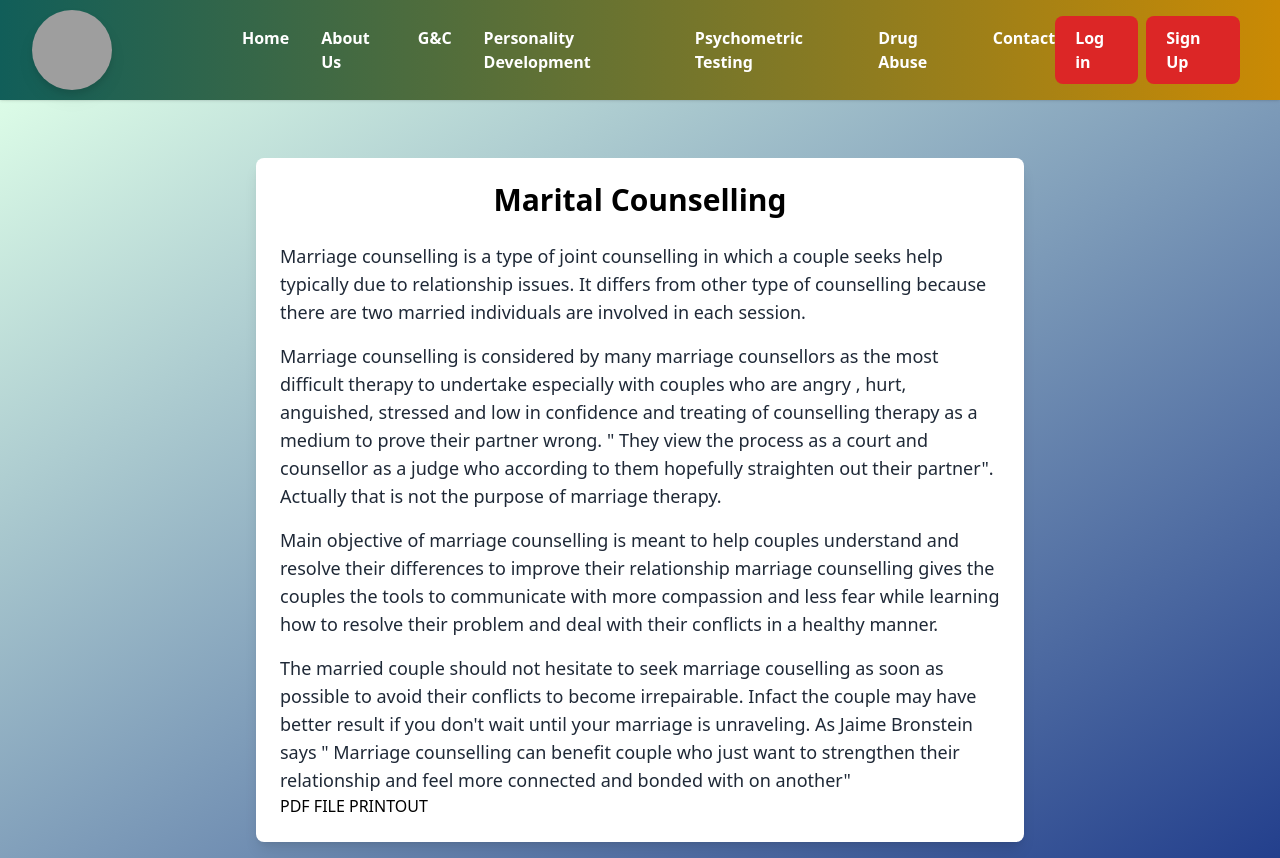
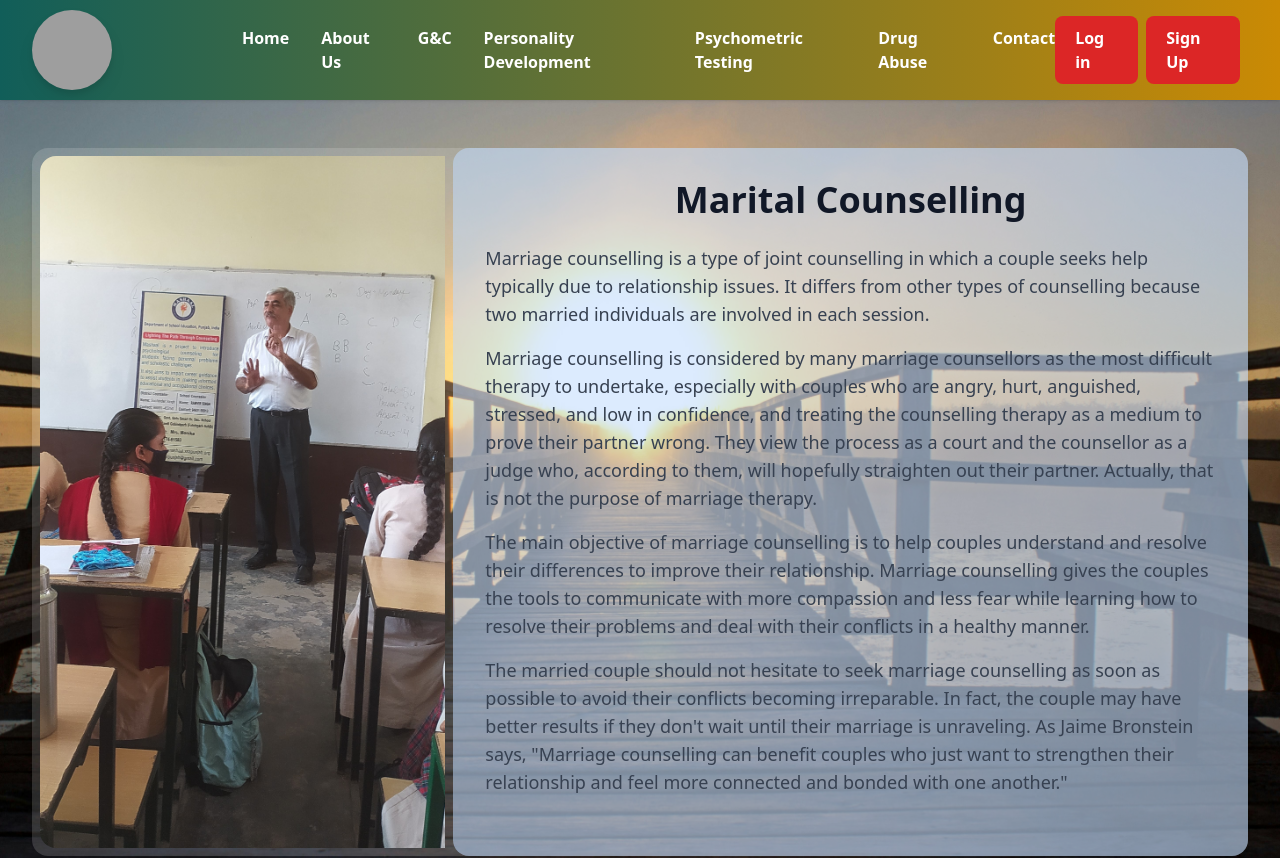
Before and after one commit to Akash17797/PsychometricApp, a React (Vite) app: page /counselling/Marital_Counselling in a window 1280 px wide. Shown: the top 858 px of the page. Built offline with nearby package versions, Linux system fonts and the light colour scheme; grey boxes are pictures that could not be loaded.

Commit message:
Made the changes to all the pages. Now have to amke the final changes

```diff
--- a/src/Components/Counselling/BehavioralCounselling.jsx
+++ b/src/Components/Counselling/BehavioralCounselling.jsx
@@ -1,13 +1,28 @@
-import React from 'react'
+import React from 'react';
+import backgroundImage from '../Counselling/vision.jpg';
 
-function BehavioralCounselling() {
+const BehavioralCounselling = () => {
   return (
-        <div className="bg-gradient-to-br from-green-100 to-blue-900  min-h-screen flex flex-col justify-center items-center">
-            <div className="max-w-4xl p-8 bg-white rounded-lg shadow-lg">
-                <h1 className="text-3xl font-semibold text-center mb-6 ">Behavioral Counselling</h1>
+    <div className="py-12 px-4 sm:px-6 lg:px-8 flex justify-center items-center min-h-screen"
+      style={{
+        backgroundImage: `url(${backgroundImage})`,
+        backgroundSize: 'cover',
+        backgroundRepeat: 'no-repeat',
+        backgroundPosition: 'center'
+      }}
+    >
+      <div className="flex w-full bg-opacity-15 rounded-2xl shadow-lg bg-white">
+        <div className="flex-none w-2/6 m-2">
+          <img src="\src\Components\images\career counselling.jpg" alt="vision" className="rounded-l-2xl h-full object-cover" />
+        </div>
+        <div className="flex-grow p-8">
+          <h1 className="text-4xl font-semibold text-center mb-6">Behavioral Counselling</h1>
+          <div className="mb-12 bg-green-100 p-6 rounded-lg transition duration-300 ease-in-out transform hover:-translate-y-1 hover:scale-105">
             <p className="text-lg text-gray-800 mb-6">
               Behavioral counselling is an umbrella term for types of therapy that treat mental health disorders. It is based on the idea that all behaviors are learned and that behavior can be changed. This form of counselling seeks to identify and help change potentially self-destructive and unhealthy behaviors. The focus of treatment therapy is often on current problems and how to change them.
             </p>
+          </div>
+          <div className="bg-blue-100 p-6 rounded-lg transition duration-300 ease-in-out transform hover:-translate-y-1 hover:scale-105">
             <ul className="list-disc list-inside text-lg text-gray-800 mb-6">
               <li>Behavioral therapy can benefit people with a wide range of disorders.</li>
               <li>Behavioral counselling involves the development and encouragement of desirable behaviors and removal or reduction of undesirable behavior by methods based on learning and reinforcement principles.</li>
@@ -21,7 +36,9 @@ function BehavioralCounselling() {
             </div>
           </div>
         </div>
-    )
-}
+      </div>
+    </div>
+  );
+};
 
-export default BehavioralCounselling
+export default BehavioralCounselling;
--- a/src/Components/Counselling/MaritalCounselling.jsx
+++ b/src/Components/Counselling/MaritalCounselling.jsx
@@ -1,30 +1,39 @@
-import React from 'react'
+import React from 'react';
+import backgroundImage from '../Counselling/vision.jpg';
 
-function MaritalCounselling() {
-    return (
-        <div className="flex justify-center items-center h-screen bg-gradient-to-br from-green-100 to-blue-900 ">
-      <div className="max-w-3xl p-6 bg-white rounded-lg shadow-lg">
-        <h1 className="text-3xl font-semibold text-center mb-6">Marital Counselling</h1>
-        <p className="text-lg text-gray-800">
-        Marriage counselling is a type of joint counselling in which a couple seeks help typically due to relationship issues. It differs from other type of counselling because there are two married individuals are involved in each session.
-        </p>
-
-        <p className="text-lg text-gray-800 mt-4">
-        Marriage counselling is considered by many marriage counsellors as the most difficult therapy to undertake especially with couples who are angry , hurt, anguished, stressed and low in confidence and treating of counselling therapy as a medium to prove their partner wrong. " They view the process as a court and counsellor as a judge who according to them hopefully straighten out their partner". Actually that is not the purpose of marriage therapy.
-        </p>
-
-        <p className="text-lg text-gray-800 mt-4">
-        Main objective of marriage counselling is meant to help couples understand and resolve their differences to improve their relationship marriage counselling gives the couples the tools to communicate with more compassion and less fear while learning how to resolve their problem and deal with their conflicts in a healthy manner.
-        </p>
-
-        <p className="text-lg text-gray-800 mt-4">
-        The married couple should not hesitate to seek marriage couselling as soon as possible to avoid their conflicts to become irrepairable. Infact the couple may have better result if you don't wait until your marriage is unraveling. As Jaime Bronstein says " Marriage counselling can benefit couple who just want to strengthen their relationship and feel more connected and bonded with on another"
-        </p>
-
-        PDF FILE PRINTOUT
+const MaritalCounselling = () => {
+  return (
+    <div className="py-12 px-4 sm:px-6 lg:px-8 flex justify-center items-center min-h-screen"
+      style={{
+        backgroundImage: `url(${backgroundImage})`,
+        backgroundSize: 'cover',
+        backgroundRepeat: 'no-repeat',
+        backgroundPosition: 'center'
+      }}
+    >
+      <div className="flex w-full bg-opacity-15 rounded-2xl shadow-lg bg-white">
+        <div className="flex-none w-2/6 m-2">
+          <img src="\src\Components\images\career counselling.jpg" alt="vision" className="rounded-l-2xl h-full object-cover" />
+        </div>
+        <div className="flex-grow p-8 bg-blue-200 bg-opacity-55 rounded-2xl">
+          <h1 className="text-4xl font-bold text-gray-900 mb-6 text-center">Marital Counselling</h1>
+          <p className="text-lg text-gray-700 mb-4 fade-in">
+            Marriage counselling is a type of joint counselling in which a couple seeks help typically due to relationship issues. It differs from other types of counselling because two married individuals are involved in each session.
+          </p>
+          <p className="text-lg text-gray-700 mb-4 fade-in">
+            Marriage counselling is considered by many marriage counsellors as the most difficult therapy to undertake, especially with couples who are angry, hurt, anguished, stressed, and low in confidence, and treating the counselling therapy as a medium to prove their partner wrong. They view the process as a court and the counsellor as a judge who, according to them, will hopefully straighten out their partner. Actually, that is not the purpose of marriage therapy.
+          </p>
+          <p className="text-lg text-gray-700 mb-4 fade-in">
+            The main objective of marriage counselling is to help couples understand and resolve their differences to improve their relationship. Marriage counselling gives the couples the tools to communicate with more compassion and less fear while learning how to resolve their problems and deal with their conflicts in a healthy manner.
+          </p>
+          <p className="text-lg text-gray-700 mb-4 fade-in">
+            The married couple should not hesitate to seek marriage counselling as soon as possible to avoid their conflicts becoming irreparable. In fact, the couple may have better results if they don't wait until their marriage is unraveling. As Jaime Bronstein says, "Marriage counselling can benefit couples who just want to strengthen their relationship and feel more connected and bonded with one another."
+          </p>
+          {/* Additional content with animation can be added here */}
+        </div>
       </div>
     </div>
-    )
+  );
 }
 
-export default MaritalCounselling
+export default MaritalCounselling;
--- a/src/Components/Personality/Coach_Mentor.jsx
+++ b/src/Components/Personality/Coach_Mentor.jsx
@@ -47,6 +47,10 @@ function Coach_Mentor() {
         backgroundPosition: 'center'
       }}
     >
+      <div className='flex bg-blue-200 bg-opacity-55'>
+    <div className="flex-none w-2/6 m-2">
+          <img src="\src\Components\images\career counselling.jpg" alt="vision" className="rounded-l-2xl h-full object-cover" />
+        </div>
       <div className="bg-opacity-40 p-8 rounded-2xl bg-white shadow-lg max-w-5xl w-full space-y-8">
         <h1 className="text-4xl font-bold text-center mb-8 text-green-900 animate__animated animate__fadeIn">
           The Role of Coaching and Mentorship
@@ -82,6 +86,7 @@ function Coach_Mentor() {
           </NavLink>
         </button>
       </div>
+      </div>
     </div>
   );
 }
--- a/src/Components/Personality/PersonalityDev.jsx
+++ b/src/Components/Personality/PersonalityDev.jsx
@@ -43,6 +43,10 @@ function PersonalityDev() {
         backgroundPosition: 'center'
       }}
     >
+    <div className='flex bg-blue-200 bg-opacity-55'>
+    <div className="flex-none w-2/6 m-2">
+          <img src="\src\Components\images\career counselling.jpg" alt="vision" className="rounded-l-2xl h-full object-cover" />
+        </div>
       <div className="bg-opacity-60 p-8 rounded-2xl bg-white shadow-lg max-w-5xl w-full">
         <h1 className="text-4xl font-bold text-center mb-8 text-green-900">
           Personality Development
@@ -74,6 +78,7 @@ function PersonalityDev() {
           </NavLink>
         </button>
       </div>
+      </div>
     </div>
   );
 }
--- a/src/Components/Psychometric/Psychometric.jsx
+++ b/src/Components/Psychometric/Psychometric.jsx
@@ -2,7 +2,7 @@ import React from 'react';
 import backgroundImage from '../images/psychometric.jpg';
 
 const ListItem = ({ title, description }) => (
-  <li className="hover:bg-green-100 transition duration-300 ease-in-out hover:rounded-xl hover:p-2 transform hover:-translate-y-1 hover:scale-105">
+  <li className="hover:bg-green-100 transition duration-700 ease-in-out hover:rounded-xl hover:p-2 transform hover:-translate-y-1 hover:scale-105">
     <span className="text-green-900 font-bold">{title}</span>
     <p>{description}</p>
   </li>
@@ -42,6 +42,10 @@ function Psychometric() {
         backgroundPosition: 'center'
       }}
     >
+      <div className='flex bg-blue-200 bg-opacity-55'>
+      <div className="flex-none w-2/6 m-2">
+          <img src="\src\Components\images\career counselling.jpg" alt="vision" className="rounded-l-2xl h-full object-cover" />
+        </div>
       <div className="bg-opacity-75 p-8 rounded-2xl bg-white shadow-lg max-w-5xl w-full">
         <h1 className="text-4xl font-bold text-center mb-8 text-green-900">
           Psychometric Testing: A Comprehensive Approach to Personal and Professional Development
@@ -75,6 +79,7 @@ function Psychometric() {
           Take a Psychometric Test
         </button>
       </div>
+      </div>
     </div>
   );
 }
--- a/src/index.css
+++ b/src/index.css
@@ -40,3 +40,18 @@
 .animate-slideInUp {
     animation: slideInUp 1s ease-in-out forwards;
 }
+
+.fade-in {
+    animation: fadeInAnimation ease 2s;
+    animation-iteration-count: 1;
+    opacity: 100;
+  }
+
+  @keyframes fadeInAnimation {
+    0% {
+      opacity: 0;
+    }
+    100% {
+      opacity: 1;
+    }
+  }
```
Also changed, not shown: src/Components/Counselling/PsychologicalCounselling.jsx (+20 -34 lines), src/Components/Drug/Drug.jsx (+10 -6 lines). Lines whose indentation alone changed are shown as unchanged.
